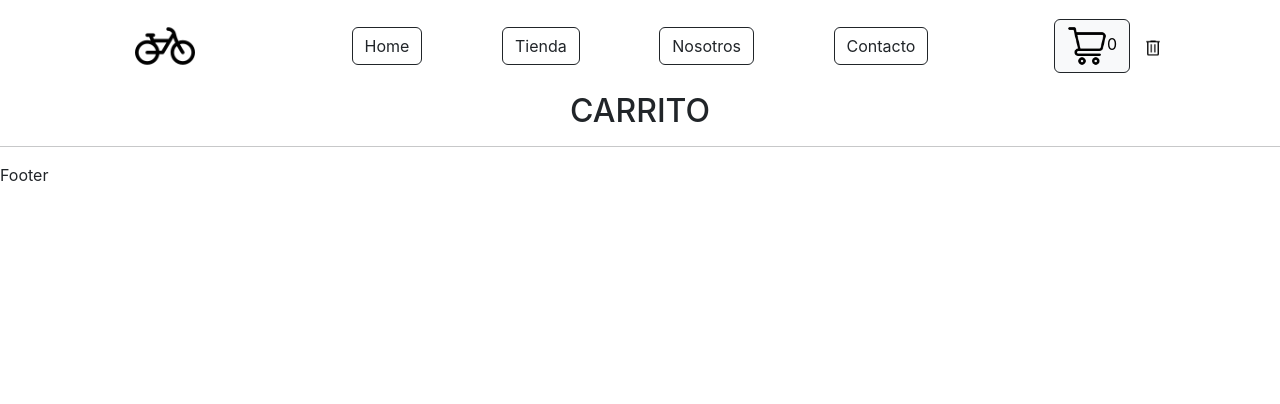
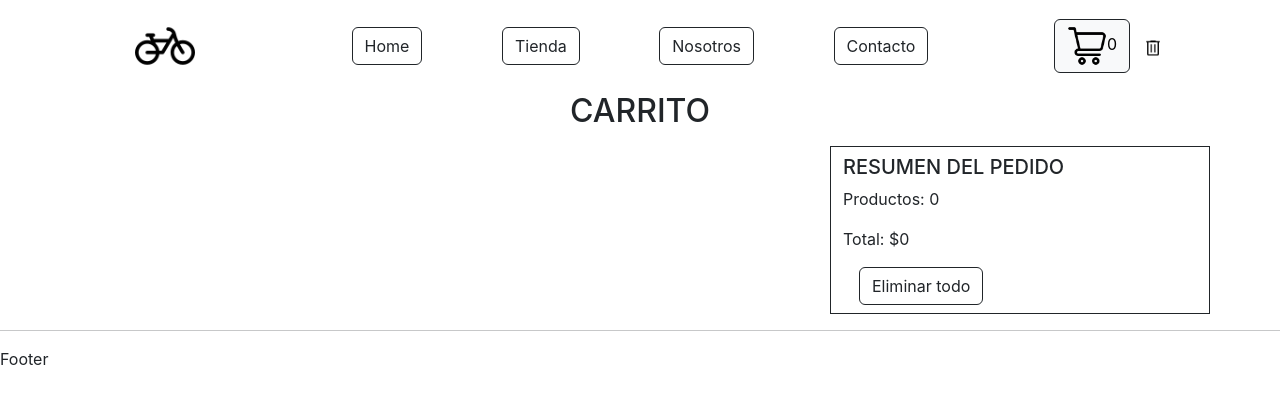
Before and after one commit to Florencia-DiazdelaFuente/React, a React (Create React App) app: page /cart in a window 1280 px wide. Shown: the top 404 px of the page. Built offline with nearby package versions, Linux system fonts and the light colour scheme; the HTML template or start-up script is replaced by a standard one.

Commit message:
desafío carrito

```diff
--- a/src/App.js
+++ b/src/App.js
@@ -9,7 +9,6 @@ import {BrowserRouter, Routes, Route} from "react-router-dom";
 import Provider from './components/context/Context';
 
 function App() {
-
 
   return (
     <div>
--- a/src/components/Cart.jsx
+++ b/src/components/Cart.jsx
@@ -1,17 +1,49 @@
-import React from "react";
+import React, { useContext } from "react";
+
+import { CartContext } from "./context/Context";
+
 
 
 const Cart = () => {
 
+    const {cart, deleteOne, clear, cartTotal, precioTotal} = useContext(CartContext);
 
 
     return (
-        <div className="text-center">
-            <h2>CARRITO</h2>
-            <div>
+        <div>
+            <h2 className="text-center mb-3 ">CARRITO</h2>
+
+            <div className="container">
+                <div className="row">
+                    <div className="col-md-8">
+                    {cart.map((prod)=>(
+                        <div key={prod.id} className="d-flex flex-row border border-dark mb-3 mx-3" >
+                            <img className="p-3" src={prod.thumbnail} alt={prod.title}/>
+                            <div className="p-2">
+                                <h6>{prod.title}</h6>
+                                <p>Cantidad: {prod.cantidad}</p>
+                                <p>Precio: ${prod.price}</p>
+                                <button className="btn btn-outline-dark" onClick={()=>deleteOne(prod.id)}>
+                                    Eliminar
+                                </button>
+                            </div>
+                        </div>
+                    )) }
+                    </div>
+                        <div className="col-md-4 border border-dark h-50 py-2">
+                            <h5>RESUMEN DEL PEDIDO </h5>
+                            <p>Productos: {cartTotal()}</p>
+                            <p>Total: ${precioTotal()}</p>
+                            <button className="btn btn-outline-dark mx-3" onClick={clear}>
+                                    Eliminar todo
+                            </button>
+                        </div>
+                </div>
+
+
+
 
             </div>
-
         </div>
     )
 }
--- a/src/components/CartWidget.jsx
+++ b/src/components/CartWidget.jsx
@@ -16,7 +16,7 @@ const CartWidget = () => {
                     <span >{cartTotal()}</span>
                 </button>
             </Link>
-            <button type="button" className="btn "  onClick={()=>{clear()}}>
+            <button type="button" className="btn "  onClick={clear}>
                 <img src={tacho} className="border border-0" width= "20" alt= "icono tacho"/>
             </button>
         </div>
--- a/src/components/Item.jsx
+++ b/src/components/Item.jsx
@@ -11,7 +11,7 @@ const Item = ({item}) => {
                     <h5 className="card-title text-center">{item.title}</h5>
                     <p className="card-text text-center">${item.price}</p>
                     <Link to={"/item/" + item.id} className="btn btn-dark align-self-center">
-                    Comprar
+                    Ver detalle
                     </Link>
                 </div>
             </div>
--- a/src/components/context/Context.jsx
+++ b/src/components/context/Context.jsx
@@ -30,9 +30,26 @@ const Provider = (props)=> {
     }
 
 
+    const deleteOne = (id) => {
+            const productosFiltrados = cart.filter ((el)=>el.id !== id);
+            setCart(productosFiltrados);
+
+    }
+
+    const precioTotal = () =>{
+        const copia = [...cart];
+        let precio = 0;
+        copia.forEach((producto)=>{
+            precio = precio + producto.price
+        });
+        return precio;
+
+    }
+
+
 
     return (
-        <CartContext.Provider value={{cart, addItem, clear, cartTotal}}>
+        <CartContext.Provider value={{cart, addItem, clear, cartTotal, deleteOne, precioTotal}}>
             {props.children}
 
         </CartContext.Provider>
```
Also changed, not shown: src/components/ItemDetailContainer.jsx (+0 -13 lines), src/components/ItemListContainer.jsx (+0 -9 lines).
